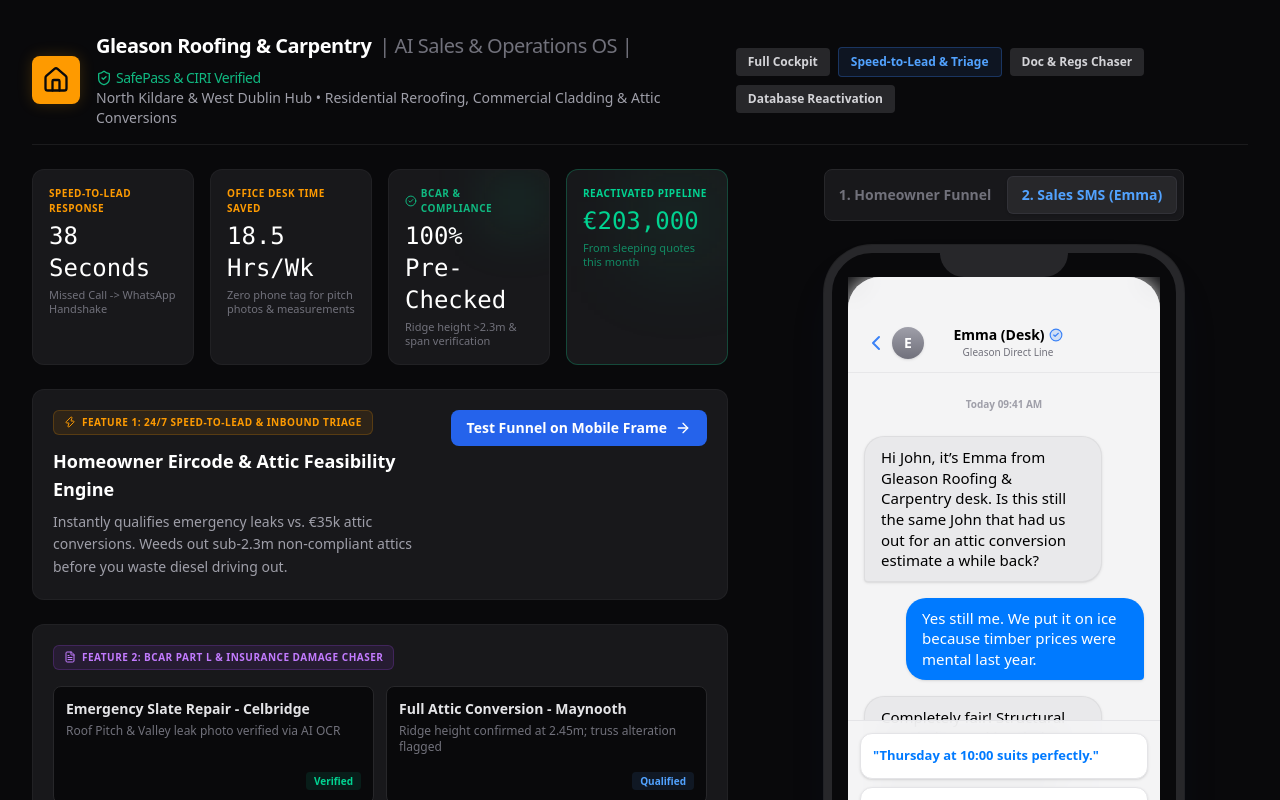
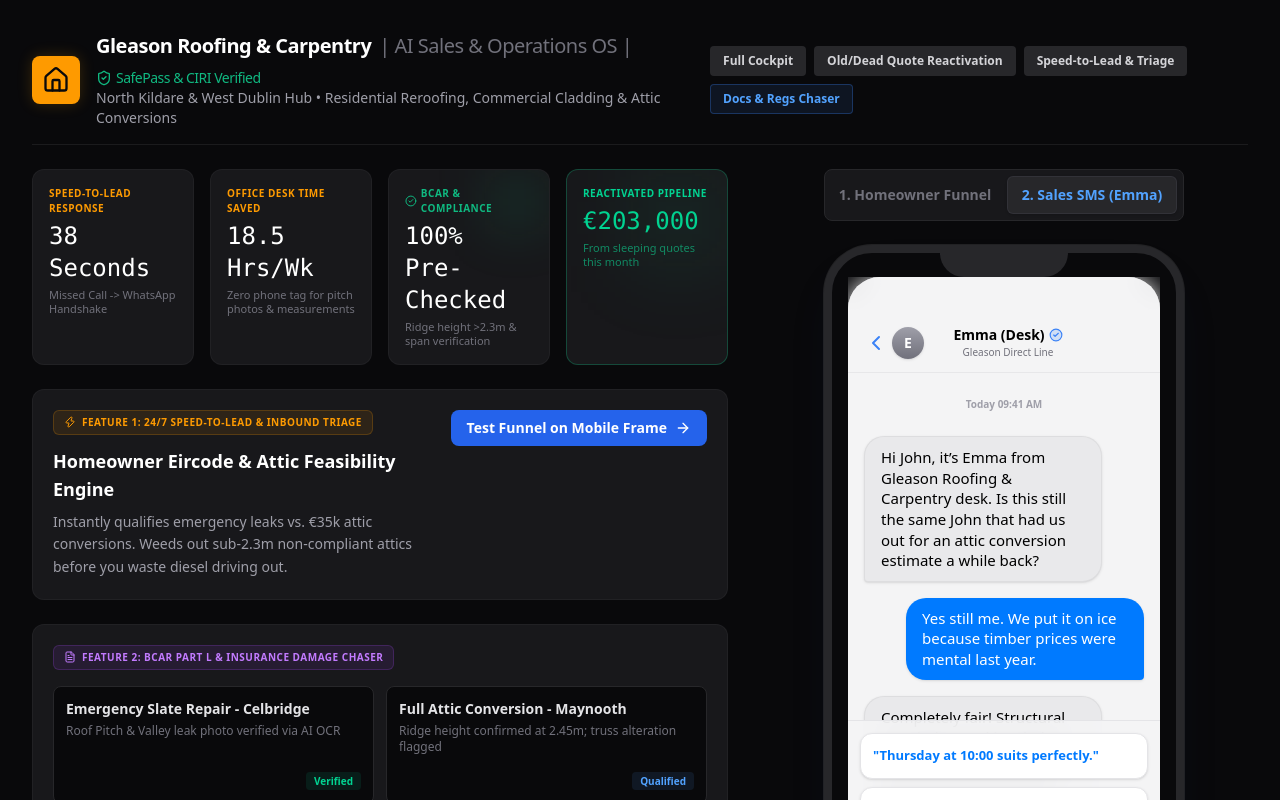
Before and after one commit to OBBICIAL/Roofing_Cladding_Contractor_Demo, a Next.js app: page / in a window 1280 px wide. Shown: the top 800 px of the page. Built offline with nearby package versions, Linux system fonts and the light colour scheme.

Commit message:
Make header navigation tabs functional and reorder them

```diff
--- a/src/app/page.tsx
+++ b/src/app/page.tsx
@@ -1,6 +1,6 @@
 "use client";
 
-import React, { useState } from "react";
+import React, { useState, useEffect } from "react";
 import { motion, AnimatePresence } from "framer-motion";
 import {
   Home, Zap, CheckCircle2, ArrowRight, Bot, Star, ShieldCheck,
@@ -11,6 +11,34 @@
 
 export default function RoofingDemo() {
   const [phoneMode, setPhoneMode] = useState<PhoneMode>("sms");
+  const [activeTab, setActiveTab] = useState("cockpit");
+
+  const scrollTo = (id: string) => {
+    setActiveTab(id);
+    const el = document.getElementById(id);
+    if (el) {
+      const y = el.getBoundingClientRect().top + window.scrollY - 100;
+      window.scrollTo({ top: y, behavior: 'smooth' });
+    }
+  };
+
+  useEffect(() => {
+    const handleScroll = () => {
+      const sections = ['cockpit', 'reactivation', 'triage', 'docs'];
+      for (const id of sections) {
+        const el = document.getElementById(id);
+        if (el) {
+          const rect = el.getBoundingClientRect();
+          // If the element's top is in the upper half of the viewport
+          if (rect.top >= 0 && rect.top <= window.innerHeight / 2) {
+            setActiveTab(id);
+          }
+        }
+      }
+    };
+    window.addEventListener('scroll', handleScroll);
+    return () => window.removeEventListener('scroll', handleScroll);
+  }, []);
 
   // Slider State (Sleeping Beauty Engine)
   const [sliderValue, setSliderValue] = useState(65);
@@ -111,10 +139,24 @@
           </div>
         </div>
         <div className="flex flex-wrap items-center gap-2">
-           <button className="px-3 py-1.5 text-xs font-semibold rounded bg-zinc-800 text-zinc-300 hover:bg-zinc-700 transition-colors">Full Cockpit</button>
-           <button className="px-3 py-1.5 text-xs font-semibold rounded bg-blue-500/10 text-blue-400 border border-blue-500/30 transition-colors">Speed-to-Lead & Triage</button>
-           <button className="px-3 py-1.5 text-xs font-semibold rounded bg-zinc-800 text-zinc-300 hover:bg-zinc-700 transition-colors">Doc & Regs Chaser</button>
-           <button className="px-3 py-1.5 text-xs font-semibold rounded bg-zinc-800 text-zinc-300 hover:bg-zinc-700 transition-colors">Database Reactivation</button>
+          {[
+            { id: 'cockpit', label: 'Full Cockpit' },
+            { id: 'reactivation', label: 'Old/Dead Quote Reactivation' },
+            { id: 'triage', label: 'Speed-to-Lead & Triage' },
+            { id: 'docs', label: 'Docs & Regs Chaser' }
+          ].map(tab => (
+            <button
+              key={tab.id}
+              onClick={() => scrollTo(tab.id)}
+              className={`px-3 py-1.5 text-xs font-semibold rounded transition-colors border ${
+                activeTab === tab.id
+                  ? 'bg-blue-500/10 text-blue-400 border-blue-500/30'
+                  : 'bg-zinc-800 text-zinc-300 hover:bg-zinc-700 border-transparent'
+              }`}
+            >
+              {tab.label}
+            </button>
+          ))}
         </div>
       </header>
 
@@ -124,7 +166,7 @@
         <div className="lg:col-span-7 flex flex-col gap-6">
 
           {/* Top KPI Summary Strip */}
-          <div className="grid grid-cols-2 md:grid-cols-4 gap-4">
+          <div id="cockpit" className="grid grid-cols-2 md:grid-cols-4 gap-4 scroll-mt-24">
             <div className="bg-zinc-900 border border-zinc-800/60 p-4 rounded-xl">
                <div className="text-[10px] text-amber-500 font-bold tracking-wider mb-1">SPEED-TO-LEAD RESPONSE</div>
                <div className="text-2xl font-mono text-white mb-1">38 Seconds</div>
@@ -152,7 +194,7 @@
           </div>
 
           {/* Feature 1: Triage Banner */}
-          <div className="bg-zinc-900 border border-zinc-800/60 rounded-xl p-5 relative overflow-hidden">
+          <div id="triage" className="bg-zinc-900 border border-zinc-800/60 rounded-xl p-5 relative overflow-hidden scroll-mt-24">
             <div className="flex flex-col md:flex-row justify-between items-start gap-4">
               <div>
                 <div className="inline-flex items-center gap-1.5 px-2.5 py-1 rounded-md bg-amber-500/10 border border-amber-500/20 text-amber-500 text-[10px] font-bold tracking-wider mb-3">
@@ -168,7 +210,7 @@
           </div>
 
           {/* Feature 2: Regs Chaser */}
-          <div className="bg-zinc-900 border border-zinc-800/60 rounded-xl p-5">
+          <div id="docs" className="bg-zinc-900 border border-zinc-800/60 rounded-xl p-5 scroll-mt-24">
             <div className="inline-flex items-center gap-1.5 px-2.5 py-1 rounded-md bg-purple-500/10 border border-purple-500/20 text-purple-400 text-[10px] font-bold tracking-wider mb-4">
               <FileText className="w-3 h-3"/> FEATURE 2: BCAR PART L & INSURANCE DAMAGE CHASER
             </div>
@@ -193,7 +235,7 @@
           </div>
 
           {/* Feature 3: Sleeping Beauty Engine */}
-          <div className="bg-zinc-900 border border-emerald-500/20 rounded-xl p-5">
+          <div id="reactivation" className="bg-zinc-900 border border-emerald-500/20 rounded-xl p-5 scroll-mt-24">
             <div className="flex flex-col md:flex-row justify-between items-start md:items-center gap-4 mb-6">
               <div className="inline-flex items-center gap-1.5 px-2.5 py-1 rounded-md bg-emerald-500/10 border border-emerald-500/20 text-emerald-400 text-[10px] font-bold tracking-wider">
                 <Bot className="w-3 h-3"/> FEATURE 3: SLEEPING BEAUTY QUOTE REVIVAL ENGINE
```
